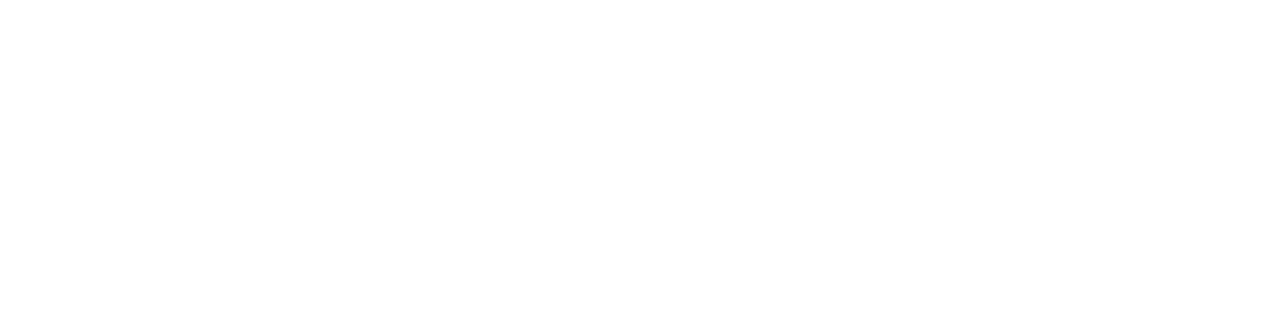
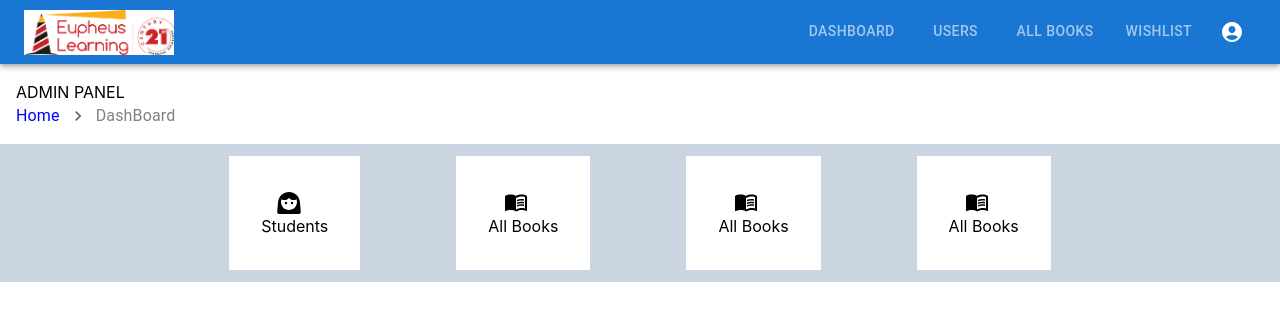
Before and after one commit to kunalw-eupheus/eubook, a React (Create React App) app: page /admin in a window 1280 px wide. Before the commit this address had no page. Shown: the top 320 px of the page. Built offline with nearby package versions, Linux system fonts and the light colour scheme.

Commit message:
Working on Admin Panel

```diff
--- a/src/App.js
+++ b/src/App.js
@@ -3,7 +3,8 @@
 import Login from './component/pages/Login';
 import Dashboard from './component/pages/Dashboard';
 import View from './component/pages/View';
-
+import Admin from './component/pages/Admin';
+import AllBooks from './component/pages/AllBooks';
 
 function App() {
   return (
@@ -13,6 +14,8 @@
             <Route exact path="/" element={<Login/>} />
             <Route path="/dashboard" element={<Dashboard/>}/>
             <Route path="/dashboard/view" element={<View/>}/>
+            <Route path="/admin" element={<Admin/>}/>
+            <Route path="/all_books" element={<AllBooks/>}/>
             </Routes>
             </BrowserRouter>
     </div>
--- /dev/null
+++ b/src/component/AdminCard/AdminCard.jsx
@@ -0,0 +1,61 @@
+import React from "react";
+import Semester_Book_1_Sem_1 from "../../assets/Semester_Book_1_Sem_1.jpg";
+import { Button } from "@mui/material";
+import Face3Icon from "@mui/icons-material/Face3";
+import MenuBookIcon from '@mui/icons-material/MenuBook';
+const AdminCard = () => {
+  return (
+    <div className="flex  gap-[6rem]">
+      <div className="flex   bg-white justify-between">
+        <div className="p-8">
+          <div className="flex justify-center items-center ">
+            <div className="flex flex-col">
+              <div className="ml-4">
+                <Face3Icon />
+              </div>
+              <div>Students</div>
+            </div>
+          </div>
+        </div>
+      </div>
+      <div className="flex   bg-white justify-between">
+        <div className="p-8">
+          <div className="flex justify-center items-center ">
+            <div className="flex flex-col">
+              <div className="ml-4">
+                <MenuBookIcon />
+              </div>
+              <div>All Books</div>
+            </div>
+          </div>
+        </div>
+      </div>
+      <div className="flex   bg-white justify-between">
+        <div className="p-8">
+          <div className="flex justify-center items-center ">
+            <div className="flex flex-col">
+              <div className="ml-4">
+                <MenuBookIcon />
+              </div>
+              <div>All Books</div>
+            </div>
+          </div>
+        </div>
+      </div>
+      <div className="flex   bg-white justify-between">
+        <div className="p-8">
+          <div className="flex justify-center items-center ">
+            <div className="flex flex-col">
+              <div className="ml-4">
+                <MenuBookIcon />
+              </div>
+              <div>All Books</div>
+            </div>
+          </div>
+        </div>
+      </div>
+    </div>
+  );
+};
+
+export default AdminCard;
--- /dev/null
+++ b/src/component/Navbar/AdminNavbar.jsx
@@ -0,0 +1,143 @@
+import * as React from 'react';
+import AppBar from '@mui/material/AppBar';
+import Box from '@mui/material/Box';
+import Toolbar from '@mui/material/Toolbar';
+import IconButton from '@mui/material/IconButton';
+import MenuItem from '@mui/material/MenuItem';
+import Menu from '@mui/material/Menu';
+import AccountCircle from '@mui/icons-material/AccountCircle';
+import eupheus_logo from "../../assets/eupheus_logo.png";
+import { Tab, Tabs } from '@mui/material';
+import Person2Icon from '@mui/icons-material/Person2';
+import PasswordIcon from '@mui/icons-material/Password';
+import LogoutIcon from '@mui/icons-material/Logout';
+import DrawerComponent from '../DrawerComponent/DrawerComponent';
+import { useTheme } from '@mui/material/styles';
+import useMediaQuery from '@mui/material/useMediaQuery';
+import { useNavigate } from 'react-router-dom';
+
+
+
+export default function AdminNavbar() {
+
+  const[value,setValue]=React.useState();
+  const theme = useTheme();
+  console.log(theme);
+  const isMatch=useMediaQuery(theme.breakpoints.down('md'));
+
+
+  const [mobileMoreAnchorEl, setMobileMoreAnchorEl] = React.useState(null);
+
+
+  const isMobileMenuOpen = Boolean(mobileMoreAnchorEl);
+
+
+  const handleMobileMenuClose = () => {
+    setMobileMoreAnchorEl(null);
+  };
+
+  // const handleMenuClose = () => {
+  //   setAnchorEl(null);
+  //   handleMobileMenuClose();
+  // };
+
+  const handleMobileMenuOpen = (event) => {
+    setMobileMoreAnchorEl(event.currentTarget);
+  };
+
+  const navigate=useNavigate();
+  const logout=()=>{
+    navigate('/');
+  }
+  const handleClickBooks=()=>{
+    navigate('/all_books');
+  }
+  const handleClickAdmin=()=>{
+    navigate('/admin');
+  }
+
+
+  const mobileMenuId = 'primary-search-account-menu-mobile';
+
+  const renderMobileMenu = (
+    <Menu
+      anchorEl={mobileMoreAnchorEl}
+      anchorOrigin={{
+        vertical: 'top',
+        horizontal: 'left',
+      }}
+      id={mobileMenuId}
+      keepMounted
+      transformOrigin={{
+        vertical: 'top',
+        horizontal: 'left',
+      }}
+      open={isMobileMenuOpen}
+      onClose={handleMobileMenuClose}
+    >
+      <MenuItem>
+        <IconButton size="large" aria-label="show 4 new mails" color="inherit">
+          <Person2Icon/>
+        </IconButton>
+        <p>Profile</p>
+      </MenuItem>
+      <MenuItem>
+        <IconButton
+          size="large"
+          aria-label="show 17 new notifications"
+          color="inherit"
+        >
+        <PasswordIcon/>
+        </IconButton>
+        <p>Password Change</p>
+      </MenuItem>
+      <MenuItem onClick={logout}>
+        <IconButton
+          size="large"
+          aria-label="account of current user"
+          aria-controls="primary-search-account-menu"
+          aria-haspopup="true"
+          color="inherit"
+        >
+          <LogoutIcon/>
+        </IconButton>
+        <p>Logout</p>
+      </MenuItem>
+    </Menu>
+  );
+
+  return (
+
+    <Box sx={{ flexGrow: 1 }}>
+      <AppBar position="static">
+        <Toolbar>
+
+          <div className=''>
+            <img src={eupheus_logo} className="mr-2 w-[150px] bg-white" alt="logo"/>
+            </div>
+             {isMatch?(<DrawerComponent/>):(<>
+            <Tabs sx={{marginLeft:'auto'}}  indicatorColor="inherit" textColor='inherit' value={value} onClick={(e,value)=>{setValue(value)}}>
+              <Tab label='DashBoard' onClick={handleClickAdmin} />
+              <Tab label='Users'/>
+              <Tab label='All Books' onClick={handleClickBooks}/>
+              <Tab label='WishList'/>
+            </Tabs>
+              <IconButton
+                size="large"
+                aria-label="account of current user"
+                aria-controls="menu-appbar"
+                aria-haspopup="true"
+                onClick={handleMobileMenuOpen}
+                color="inherit"
+              >
+                <AccountCircle />
+              </IconButton>
+            </> )}
+        </Toolbar>
+      </AppBar>
+      {renderMobileMenu}
+
+    </Box>
+
+  );
+}
--- /dev/null
+++ b/src/component/pages/Admin.jsx
@@ -0,0 +1,23 @@
+import React from 'react';
+import AdminNavbar from '../Navbar/AdminNavbar';
+import Breadcrumb from '../Breadcrumb/Breadcrumb';
+import AdminCard from '../AdminCard/AdminCard';
+
+const Admin = () => {
+  return (
+<>
+    <div><AdminNavbar/></div>
+    <div className='p-4'>
+    <div>ADMIN PANEL</div>
+    <div><Breadcrumb/></div>
+    </div>
+    <div className='bg-slate-300 px-7 py-3'>
+    <div className='flex justify-center'>
+        <AdminCard/>
+        </div>
+    </div>
+    </>
+  )
+}
+
+export default Admin
--- /dev/null
+++ b/src/component/pages/AllBooks.jsx
@@ -0,0 +1,23 @@
+import React from 'react'
+import BookCard from '../BookCard/BookCard'
+import AdminNavbar from '../Navbar/AdminNavbar'
+
+const AllBooks = () => {
+  return (
+    <>
+
+    <div><AdminNavbar/></div>
+    <div className='bg-slate-300 px-7 py-3'>
+    <div className='flex flex-wrap gap-9 p-4'>
+
+    <div><BookCard/></div>
+    <div><BookCard/></div>
+    <div><BookCard/></div>
+    </div>
+    </div>
+
+    </>
+  )
+}
+
+export default AllBooks
--- a/src/component/pages/View.jsx
+++ b/src/component/pages/View.jsx
@@ -37,10 +37,10 @@
 
           </>):(<>
         <div className='flex flex-row w-full ml-4'>
-            <div className='border-zinc-300 border-2 p-4 mt-[2rem]  '>
+            <div className='border-zinc-300 border-2 py-1 mt-[2rem]  '>
                 <VerticalTabs/>
                 </div>
-                <div className='w-[90%] ml-5'><MaterialTabs/></div>
+                <div className='w-[80%] ml-5'><MaterialTabs/></div>
             </div>
 
 
```
